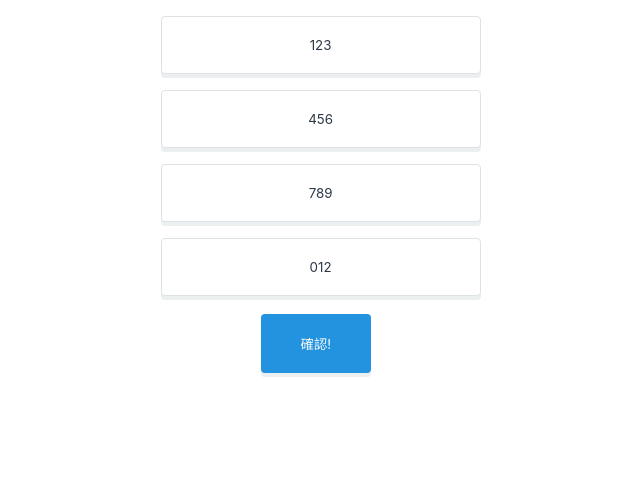
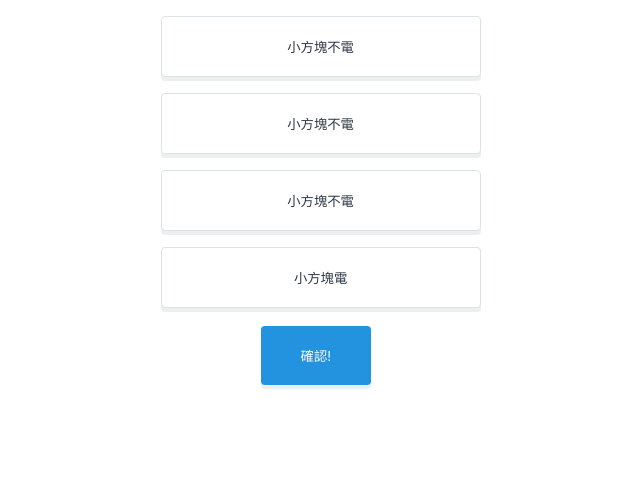
Before and after one commit to yuspring/selection_question, a website: page index.html in a window 1280 px wide. Shown: the whole page, without its empty margins (321-961 px from the left). Drawn offline with nearby package versions, Linux system fonts and the light colour scheme; some packages are replaced by stand-ins of ours; a script that the page names is missing.

Commit message:
Update index.html

```diff
--- a/index.html
+++ b/index.html
@@ -21,19 +21,19 @@
       <div>
 
         <div>
-          <button class="selector not-selected" id="select-1">123</button>
+          <button class="selector not-selected" id="select-1">小方塊不電</button>
         </div>
 
         <div>
-          <button class="selector not-selected" id="select-2">456</button>
+          <button class="selector not-selected" id="select-2">小方塊不電</button>
         </div>
 
         <div>
-          <button class="selector not-selected" id="select-3">789</button>
+          <button class="selector not-selected" id="select-3">小方塊不電</button>
         </div>
 
         <div>
-          <button class="selector not-selected" id="select-4">012</button>
+          <button class="selector not-selected" id="select-4">小方塊電</button>
         </div>
 
         <div>
```
